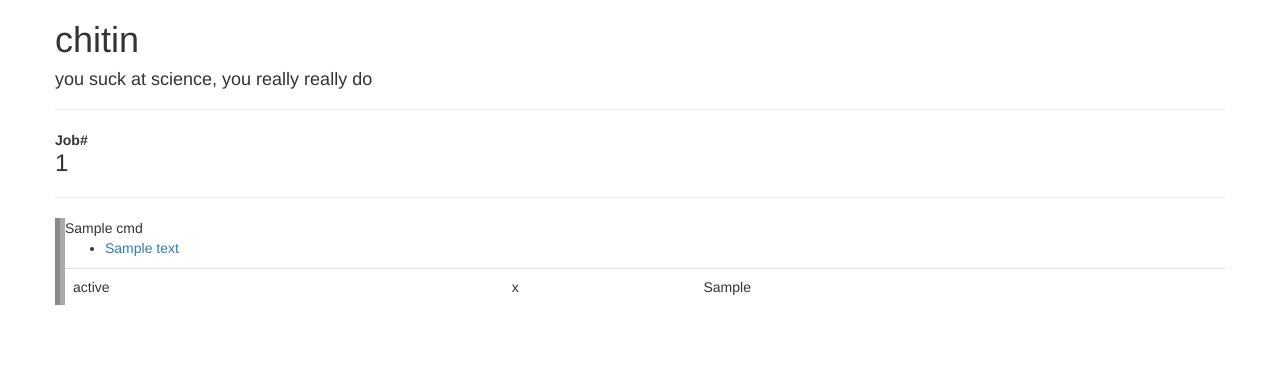
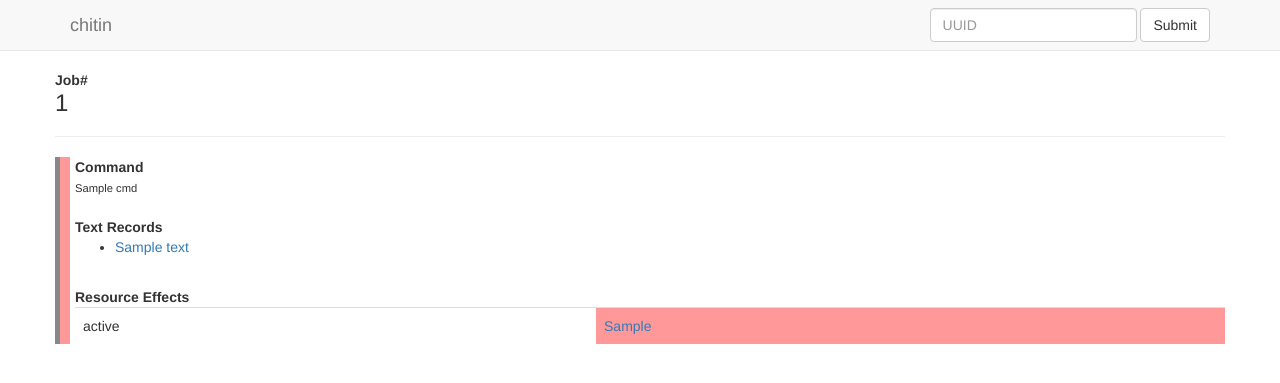
Before and after one commit to SamStudio8/chitin, a Flask app: template chitin/web/templates/run.html in a window 1280 px wide. Shown: the top 383 px of the page. Run offline with Flask 2, Linux system fonts and the light colour scheme; the template is opened without the code that fills it: most values are stand-ins (such as "Sample title", 1, 10 or a date in 2020); data that the repository does not hold is empty; some libraries are stand-ins or nearby versions.

Commit message:
Store and show return_code

```diff
--- a/chitin/__init__.py
+++ b/chitin/__init__.py
@@ -292,6 +292,9 @@ class ChitinDaemon(object):
 
                     if block["cmd_block"]["blocked_by_uuid"]:
                         completed_uuid.remove(block["cmd_block"]["blocked_by_uuid"])
+
+                    # Any additional post command duties
+                    util.set_command_return_code(cmd_uuid, block["return_code"])
 
                 # Now try to check whether there's room to run some post-handles
                 if len(process_dict) < (MAX_PROC+RES_PROC):
--- a/chitin/util.py
+++ b/chitin/util.py
@@ -46,9 +46,17 @@ def add_file_record2(path, cmd_str, status, cmd_uuid=None):
     if cmd_uuid:
         # There is always one, except for (?)
         cmd = get_command_by_uuid(cmd_uuid)
-        if cmd:
-            resource_command = record.ResourceCommand(resource, cmd, status)
-            record.db.session.add(resource_command)
+    else:
+        block = add_command_block(0)
+        record.db.session.add(block)
+        record.db.session.commit()
+        cmd = add_command(cmd_str, block)
+        record.db.session.add(cmd)
+        record.db.session.commit()
+
+    if cmd:
+        resource_command = record.ResourceCommand(resource, cmd, status)
+        record.db.session.add(resource_command)
 
     record.db.session.commit()
 
@@ -88,6 +96,11 @@ def add_command_text(cmd_uuid, key, text):
     cmd = get_command_by_uuid(cmd_uuid)
     ctxt = record.CommandText(cmd, key, text)
     record.db.session.add(ctxt)
+    record.db.session.commit()
+
+def set_command_return_code(cmd_uuid, return_code):
+    cmd = get_command_by_uuid(cmd_uuid)
+    cmd.return_code = return_code
     record.db.session.commit()
 
 ################################################################################
@@ -379,6 +392,7 @@ def register_experiment(path, create_dir=False, params=None):
     record.db.session.add(exp)
     record.db.session.commit()
 
+    #TODO Would be nice to check whether params[p] is a Resource?
     if params:
         for i, p in enumerate(params):
             #p = record.ExperimentParameter(self, p, params[p], i)
--- a/chitin/web/templates/header.html
+++ b/chitin/web/templates/header.html
@@ -3,18 +3,42 @@
 <head>
 <link rel="stylesheet" href="https://maxcdn.bootstrapcdn.com/bootstrap/3.3.7/css/bootstrap.min.css" integrity="sha384-BVYiiSIFeK1dGmJRAkycuHAHRg32OmUcww7on3RYdg4Va+PmSTsz/K68vbdEjh4u" crossorigin="anonymous">
 <style>
+    body { padding-top: 70px; }
     .command-block{
         border-left: solid thick #888888;
     }
-    .command{
-        border-left: solid thick #AAAAAA;
+    .side-lamp{
+        border-left: solid 10px;
+        padding-left: 5px;
+    }
+    .tiny {
+        font-size: 0.8em;
     }
 </style>
-
 </head>
 <body>
     <div class="container">
+    <nav class="navbar navbar-default navbar-fixed-top">
+    <div class="container">
+        <div class="navbar-header">
+        <button type="button" class="navbar-toggle collapsed" data-toggle="collapse" data-target="#bs-example-navbar-collapse-1" aria-expanded="false">
+            <span class="sr-only">Toggle navigation</span>
+            <span class="icon-bar"></span>
+            <span class="icon-bar"></span>
+            <span class="icon-bar"></span>
+        </button>
+        <a class="navbar-brand" href="/">chitin</a>
+        </div>
+
+        <!-- Collect the nav links, forms, and other content for toggling -->
+        <div class="collapse navbar-collapse" id="bs-example-navbar-collapse-1">
+        <form class="navbar-form navbar-right">
+            <div class="form-group">
+            <input type="text" class="form-control" placeholder="UUID">
+            </div>
+            <button type="submit" class="btn btn-default">Submit</button>
+        </form>
+        </div><!-- /.navbar-collapse -->
+    </div><!-- /.container-fluid -->
+    </nav>
     <div class="row">
-    <h1>chitin</h1>
-    <h4>you suck at science, you really really do</h4>
-    <hr>
--- a/chitin/web/templates/run.html
+++ b/chitin/web/templates/run.html
@@ -5,26 +5,46 @@
 {% for block in run.blocks %}
     <div class="command-block">
     {% for command in block.commands %}
-        <div class="command">
-        <div>{{ command.cmd }}</div>
+        {% if command.return_code == -1 %}
+            {% set bg = '#999999' %}
+        {% elif command.return_code == 0 %}
+            {% set bg = '#adebad' %}
+        {% else %}
+            {% set bg = '#ff9999' %}
+        {% endif %}
+        <div class="side-lamp" style="border-left-color: {{ bg }};">
+            <div><b>Command</b></br><span class="tiny">{{ command.cmd | chitin | safe }}</span></div>
+
+        {% if (command.texts.all())|length > 0 %}
+            <br>
+            <b>Text Records</b>
             <ul>
             {% for text in command.texts %}
                 <li><a href="{{ url_for('text_detail', text=text.uuid) }}">{{ text.name }}</a></li>
             {% endfor %}
             </ul>
+        {% endif %}
+        {% if (command.resources.all())|length > 0 %}
+            <br>
+            <b>Resource Effects</b>
             <table class="table">
                 <thead>
                 </thead>
                 <tbody>
                 {% for file in command.resources %}
+                    {% if file.check_hash() %}
+                        {% set bg = '#adebad' %}
+                    {% else %}
+                        {% set bg = '#ff9999' %}
+                    {% endif %}
                 <tr>
                     <td>{{ file.status }}</td>
-                <td>{{ file.hash }}</td>
-                <td>{{ file.resource.current_path }}</td>
+                    <td style="background: {{ bg }}"><a href="{{ url_for('resource_detail', resource=file.resource.uuid) }}">{{ file.resource.current_path }}</a></td>
                 </tr>
                 {% endfor %}
                 </tbody>
             </table>
+        {% endif %}
         </div>
     {% endfor %}
     </div>
--- a/chitin/web/web.py
+++ b/chitin/web/web.py
@@ -1,6 +1,6 @@
 from flask import render_template, Markup, Response
 
-from chitin import record
+from chitin import record, util
 
 @record.app.route('/')
 def experiment_list():
@@ -33,6 +33,10 @@ def chitin_filter(s):
         for i, f in enumerate(fields):
             if f.startswith("chitin://"):
                 fields[i] = Markup("<a href='/resource/" + f.replace("chitin://", "") +"'>" + f + "</a>")
+            else:
+                resource = util.get_resource_by_path(f)
+                if resource:
+                    fields[i] = Markup("<a href='/resource/" + resource.uuid  +"'>" + f + "</a>")
         return " ".join(fields)
     except:
         return s
```
Also changed, not shown: chitin/record.py (+24 -3 lines), chitin/web/templates/experiment.html (+8 -1 lines). Lines whose indentation alone changed are shown as unchanged.
